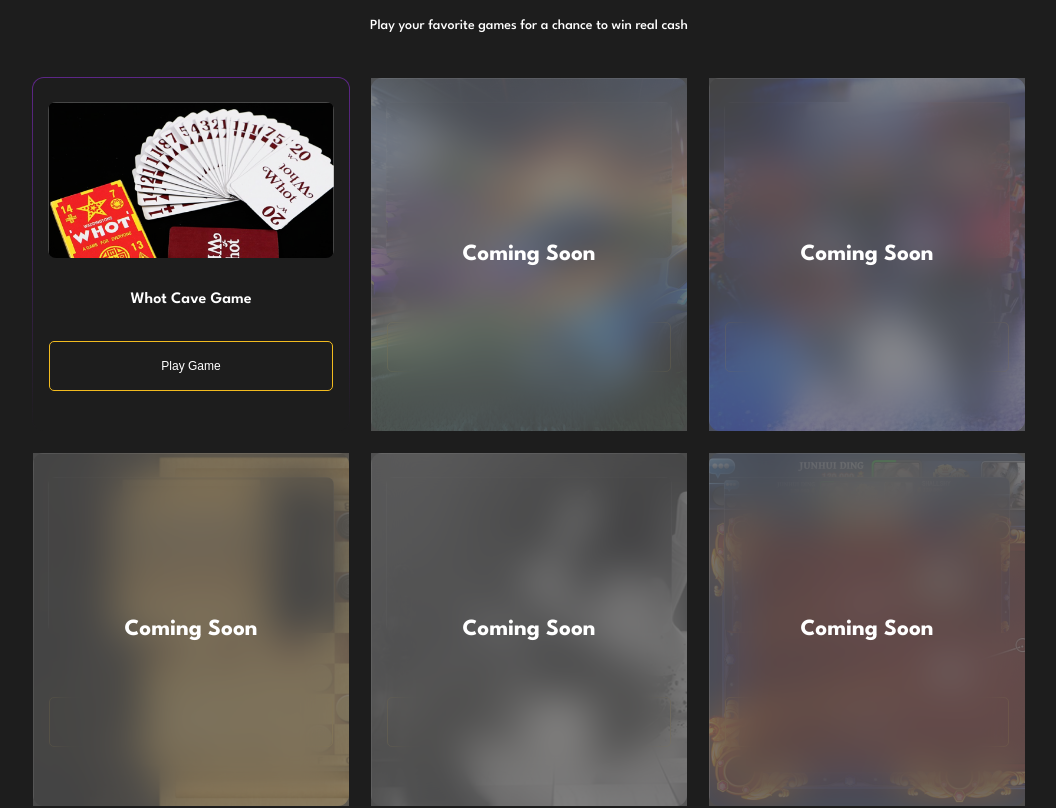
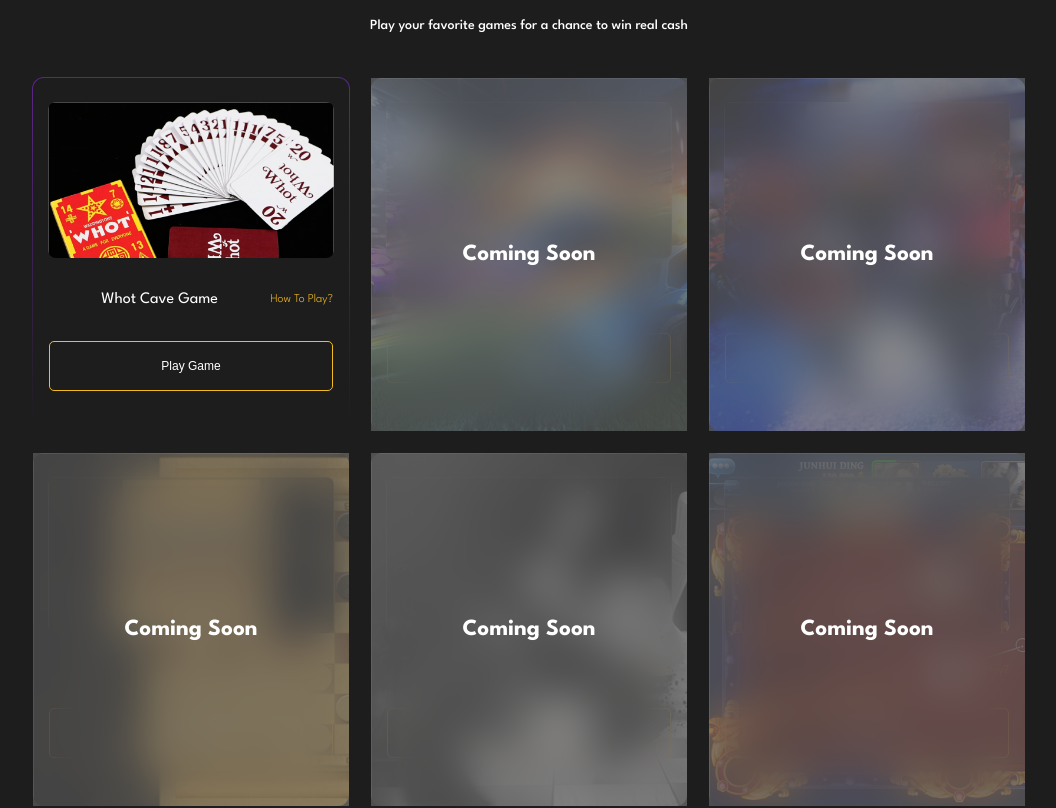
Before and after one commit to iyanushow/esportcave, a Next.js app: page / in a window 1280 px wide. Shown: the part 1066-1874 px from the top of the page, without its empty margins (111-1167 px from the left). Built offline with nearby package versions, Linux system fonts and the light colour scheme.

Commit message:
added how to play link

```diff
--- a/src/components/atoms/GameCard/GameCard.js
+++ b/src/components/atoms/GameCard/GameCard.js
@@ -8,15 +8,20 @@ const GameCard = ({ src, title, href, live }) => {
   return (
     <div
       className={`${styles.gameCard} ${live ? styles.live : styles.notLive}`}
-      style={customStyle}
-    >
-      <div className={`${live ? styles.overlay_live : styles.overlay_notLive}`}>
-        <h2>Coming Soon</h2>
-      </div>
+      style={customStyle}>
+      {!live && (
+        <div
+          className={`${live ? styles.overlay_live : styles.overlay_notLive}`}>
+          <h2>Coming Soon</h2>
+        </div>
+      )}
       <figure className={styles.cardImage}>
         <Image src={src} alt={title} width={485} height={356} />
       </figure>
-      <h1 className={styles.cardTitle}>{title}</h1>
+      <div className={styles.cardTitle}>
+        <h1>{title}</h1>
+        <a>How to play?</a>
+      </div>
       <button className={styles.cardBtn}>Play Game</button>
     </div>
   );
--- a/src/components/atoms/GameCard/gamecard.module.css
+++ b/src/components/atoms/GameCard/gamecard.module.css
@@ -60,11 +60,30 @@
 }
 
 .cardTitle {
+  width: 100%;
+  display: flex;
+  align-items: center;
+  margin: 24px 0;
+}
+
+.cardTitle h1 {
   font-weight: 400;
   font-size: 16px;
   line-height: 19px;
   text-align: center;
-  margin: 24px 0;
+  flex-grow: 1;
+}
+
+.cardTitle a {
+  font-size: 12px;
+  font-weight: 200;
+  text-transform: capitalize;
+  color: var(--yellow);
+}
+
+.cardTitle a:hover {
+  transform: scale(1.02);
+  text-decoration: underline;
 }
 
 .cardBtn {
```
